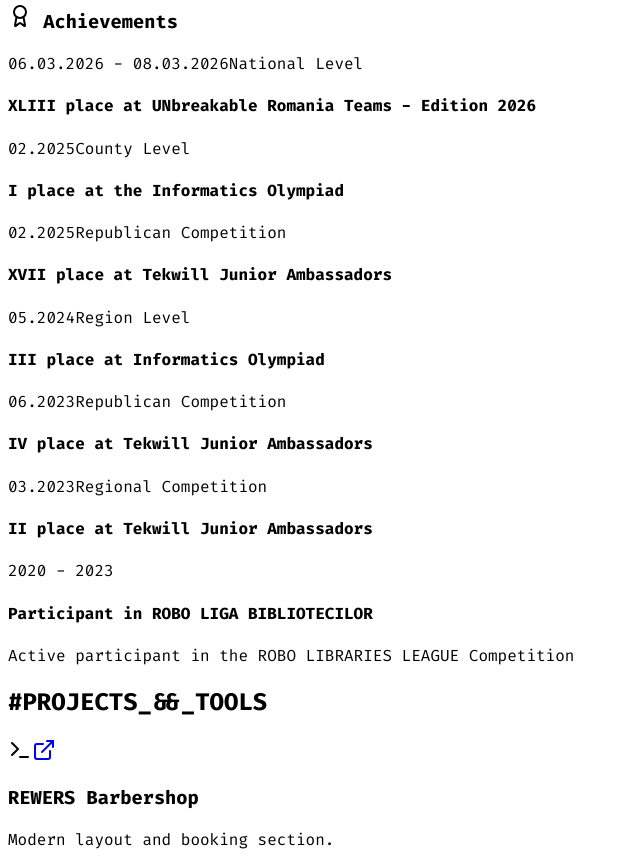
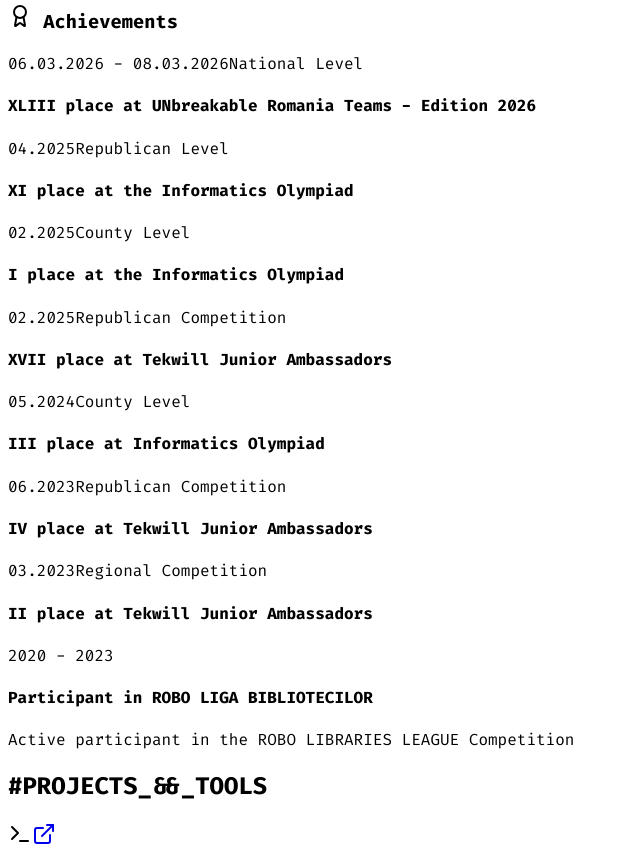
Before and after one commit to SerafimLupan/Serafim_Lupan-v2, a React (Vite) app in the folder client/: page / in a window 1280 px wide. Shown: the part 1920-2788 px from the top of the page, without its empty margins (0-640 px from the left). Built offline with nearby package versions, Linux system fonts and the light colour scheme; a web font is replaced by a local one.

Commit message:
Update data.ts

```diff
--- a/client/src/data.ts
+++ b/client/src/data.ts
@@ -66,6 +66,11 @@ P"Ybmmd"   \`Mbmmd' .JMML.   \`Moo9^Yo..JMML.  .JMML..JMML  JMML  JMML.    .JMMm
         level: "National Level"
       },
       {
+        date: "04.2025",
+        title: "XI place at the Informatics Olympiad",
+        level: "Republican Level"
+      },
+      {
         date: "02.2025",
         title: "I place at the Informatics Olympiad",
         level: "County Level"
@@ -78,7 +83,7 @@ P"Ybmmd"   \`Mbmmd' .JMML.   \`Moo9^Yo..JMML.  .JMML..JMML  JMML  JMML.    .JMMm
       {
         date: "05.2024",
         title: "III place at Informatics Olympiad",
-        level: "Region Level"
+        level: "County Level"
       },
       {
         date: "06.2023",
```
